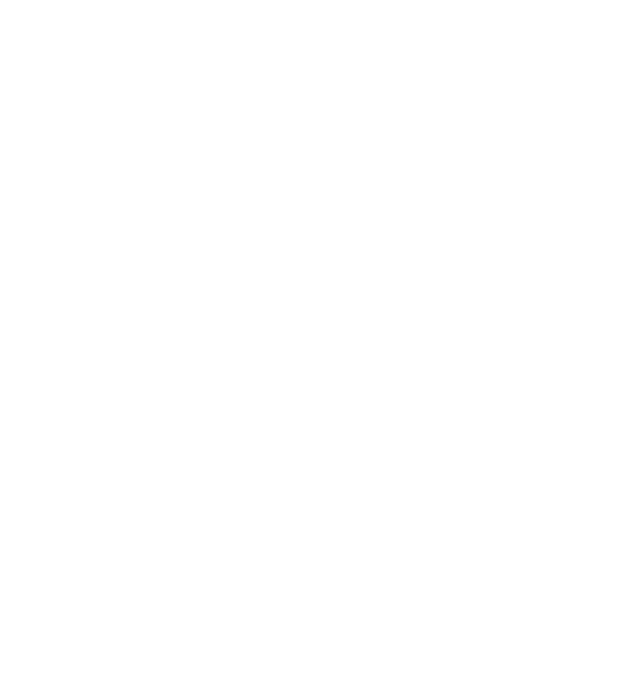
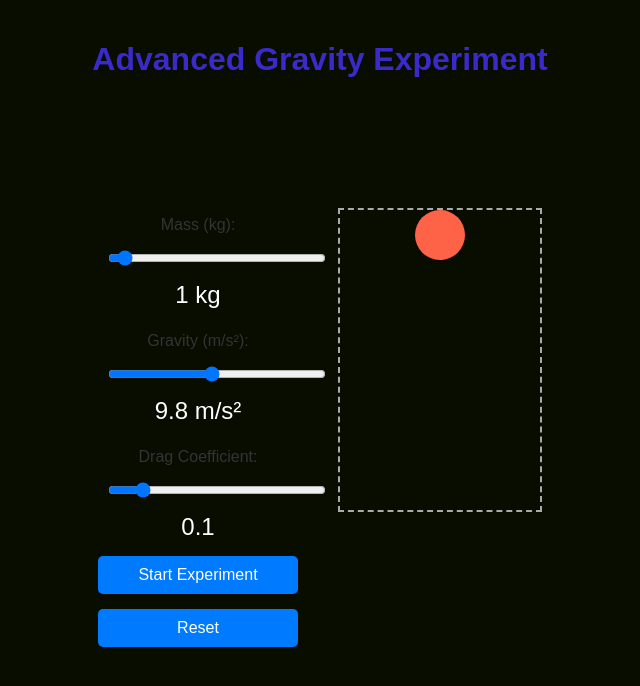
Before and after one commit to AtomKey-Lab/ExperimentHub, a React (Create React App) app: page /GravityExperiment in a window 1280 px wide. Before the commit this address had no page. Shown: the top 686 px of the page, without its empty margins (320-960 px from the left). Built offline with nearby package versions, Linux system fonts and the light colour scheme.

Commit message:
added route geavitation page

```diff
--- a/src/components/experiment/gravitation.css
+++ b/src/components/experiment/gravitation.css
@@ -17,7 +17,7 @@
 
   .experiment-content {
     display: flex;
-    gap: 40px; /* Space between controls and falling area */
+    gap: 40px;
     align-items: flex-start;
   }
 
--- a/src/index.js
+++ b/src/index.js
@@ -12,6 +12,8 @@
 import Chemisty from './components/Instrument/Chemistry/Chemistry'
 import Physics from './components/Instrument/Physics/Physics'
 import Instrument from './components/Instrument/Chemistry/Chemistry'
+import GravityExperiment from './components/experiment/gravitation'
+
 import { BrowserRouter,Route,Routes } from "react-router-dom"
 
 const root =reactDom.createRoot(document.getElementById('root'))
@@ -19,6 +21,7 @@
     <BrowserRouter><Routes>
         <Route path="/" element={<App/>}/>
         <Route path="/simulation" element={<Simulation/>}/>
+        <Route path="/GravityExperiment" element={<GravityExperiment/>}/>
         <Route path="/About" element={<About/>}/>
         <Route path="/Login" element={<Login/>}/>
         <Route path="/Gravitation" element={<Gravitation/>}/>
--- a/src/view/gravitation/gravitation.jsx
+++ b/src/view/gravitation/gravitation.jsx
@@ -11,7 +11,10 @@
       <Navbar />
 
       <div className="content-area">
-        <Navbar2 />
+      <Navbar2
+        link="/GravityExperiment"
+        title="Experiment"
+        />
       </div>
 
       <Footer />
```
